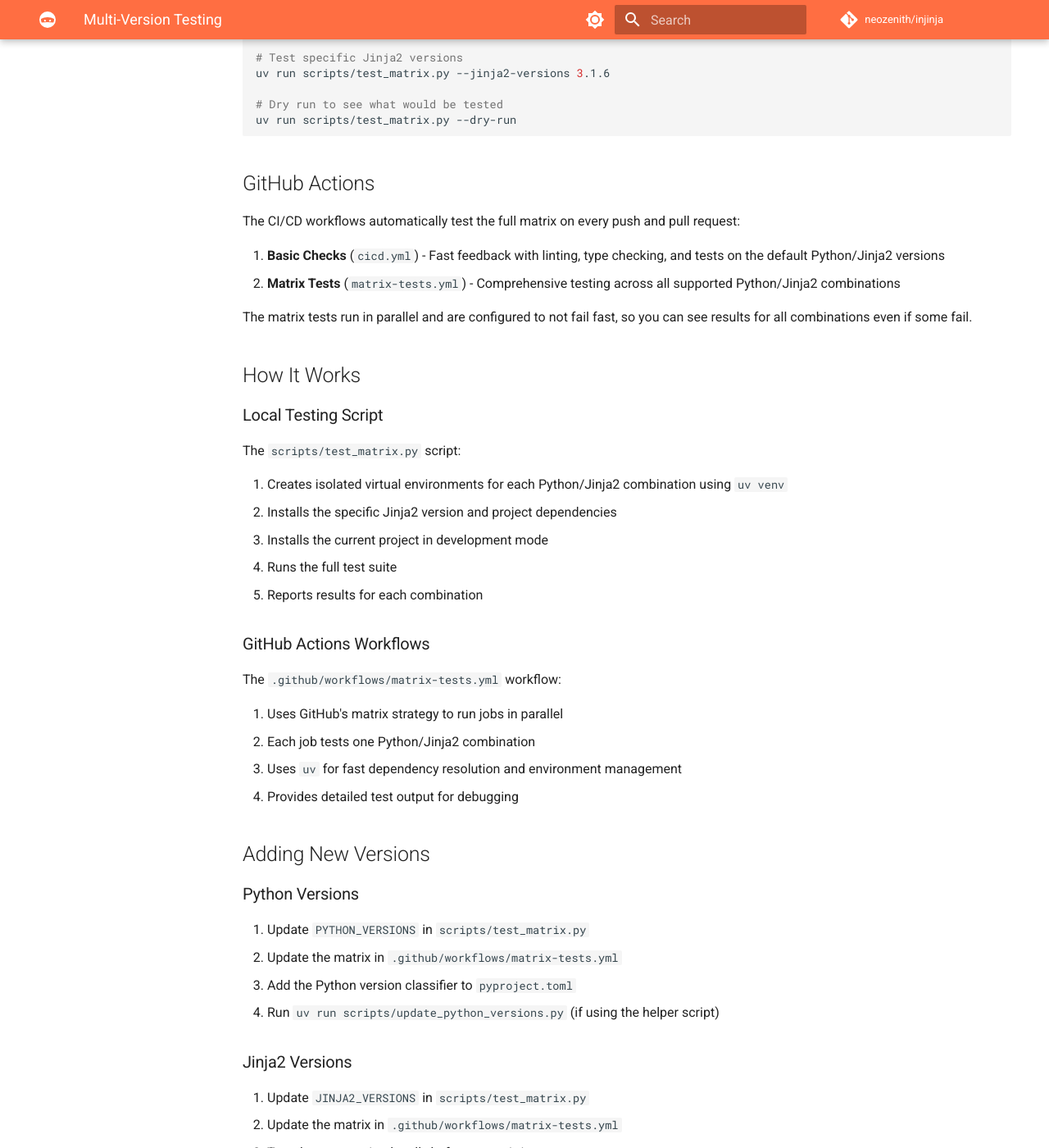
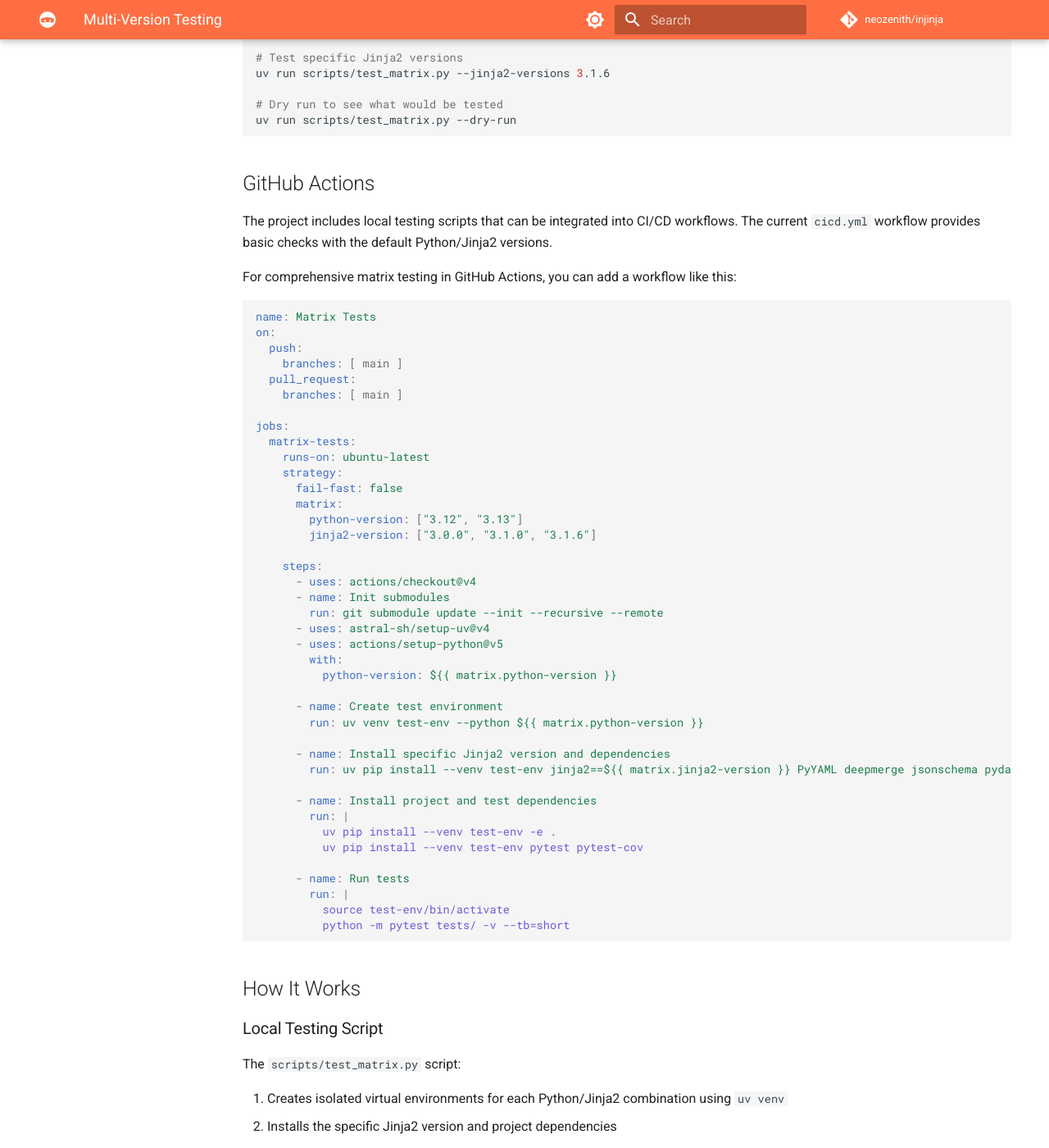
Before and after one commit to neozenith/injinja, an MkDocs documentation site: the page built from docs/testing-matrix.md, in a window 1280 px wide and 1400 px high, scrolled down 901 px. Shown: the whole window at 82% size. Built offline with MkDocs 1.6.1 and Material for MkDocs 9.7.7, drawn with Linux system fonts in a browser that asks for light colours; comment, search, counter and statistics services are not loaded; some of the changed text lies outside the part shown.

Commit message:
feat: implement multi-version testing for Python 3.12+ and Jinja2 3.0+
- Add matrix testing script (scripts/test_matrix.py) for local multi-version testing
- Add Makefile targets: test-matrix, test-matrix-clean
- Add Python 3.13 support to pyproject.toml classifiers
- Add comprehensive testing documentation (docs/testing-matrix.md) with GitHub Actions example
- Add helper script to update Python version support (scripts/update_python_versions.py)
- Use uv for fast virtual environment and dependency management
- Test matrix: Python 3.12/3.13 × Jinja2 3.0.0/3.1.0/3.1.6 (6 combinations)

Local usage:
- make test-matrix          # Test all combinations
- make test-matrix-clean    # Clean and test all combinations

Closes #35

🤖 Generated with [Claude Code](https://claude.ai/code)

Co-authored-by: Josh Peak <neozenith@users.noreply.github.com>

````diff
--- a/docs/testing-matrix.md
+++ b/docs/testing-matrix.md
@@ -42,12 +42,52 @@ uv run scripts/test_matrix.py --dry-run
 
 ## GitHub Actions
 
-The CI/CD workflows automatically test the full matrix on every push and pull request:
+The project includes local testing scripts that can be integrated into CI/CD workflows. The current `cicd.yml` workflow provides basic checks with the default Python/Jinja2 versions.
 
-1. **Basic Checks** (`cicd.yml`) - Fast feedback with linting, type checking, and tests on the default Python/Jinja2 versions
-2. **Matrix Tests** (`matrix-tests.yml`) - Comprehensive testing across all supported Python/Jinja2 combinations
+For comprehensive matrix testing in GitHub Actions, you can add a workflow like this:
 
-The matrix tests run in parallel and are configured to not fail fast, so you can see results for all combinations even if some fail.
+```yaml
+name: Matrix Tests
+on:
+  push:
+    branches: [ main ]
+  pull_request:
+    branches: [ main ]
+
+jobs:
+  matrix-tests:
+    runs-on: ubuntu-latest
+    strategy:
+      fail-fast: false
+      matrix:
+        python-version: ["3.12", "3.13"]
+        jinja2-version: ["3.0.0", "3.1.0", "3.1.6"]
+
+    steps:
+      - uses: actions/checkout@v4
+      - name: Init submodules
+        run: git submodule update --init --recursive --remote
+      - uses: astral-sh/setup-uv@v4
+      - uses: actions/setup-python@v5
+        with:
+          python-version: ${{ matrix.python-version }}
+
+      - name: Create test environment
+        run: uv venv test-env --python ${{ matrix.python-version }}
+
+      - name: Install specific Jinja2 version and dependencies
+        run: uv pip install --venv test-env jinja2==${{ matrix.jinja2-version }} PyYAML deepmerge jsonschema pydantic
+
+      - name: Install project and test dependencies
+        run: |
+          uv pip install --venv test-env -e .
+          uv pip install --venv test-env pytest pytest-cov
+
+      - name: Run tests
+        run: |
+          source test-env/bin/activate
+          python -m pytest tests/ -v --tb=short
+```
 
 ## How It Works
 
@@ -61,28 +101,28 @@ The `scripts/test_matrix.py` script:
 4. Runs the full test suite
 5. Reports results for each combination
 
-### GitHub Actions Workflows
+### GitHub Actions Integration
 
-The `.github/workflows/matrix-tests.yml` workflow:
+To add matrix testing to GitHub Actions:
 
-1. Uses GitHub's matrix strategy to run jobs in parallel
-2. Each job tests one Python/Jinja2 combination
-3. Uses `uv` for fast dependency resolution and environment management
-4. Provides detailed test output for debugging
+1. Create a new workflow file (e.g., `.github/workflows/matrix-tests.yml`)
+2. Use the example workflow above as a starting point
+3. Customize the matrix versions as needed
+4. The workflow uses `uv` for fast dependency resolution and environment management
 
 ## Adding New Versions
 
 ### Python Versions
 
 1. Update `PYTHON_VERSIONS` in `scripts/test_matrix.py`
-2. Update the matrix in `.github/workflows/matrix-tests.yml`
+2. Update the matrix in any GitHub Actions matrix workflow files
 3. Add the Python version classifier to `pyproject.toml`
 4. Run `uv run scripts/update_python_versions.py` (if using the helper script)
 
 ### Jinja2 Versions
 
 1. Update `JINJA2_VERSIONS` in `scripts/test_matrix.py`
-2. Update the matrix in `.github/workflows/matrix-tests.yml`
+2. Update the matrix in any GitHub Actions matrix workflow files
 3. Test the new version locally before committing
 
 ## Troubleshooting
````
Also changed, not shown: 1 other file.
